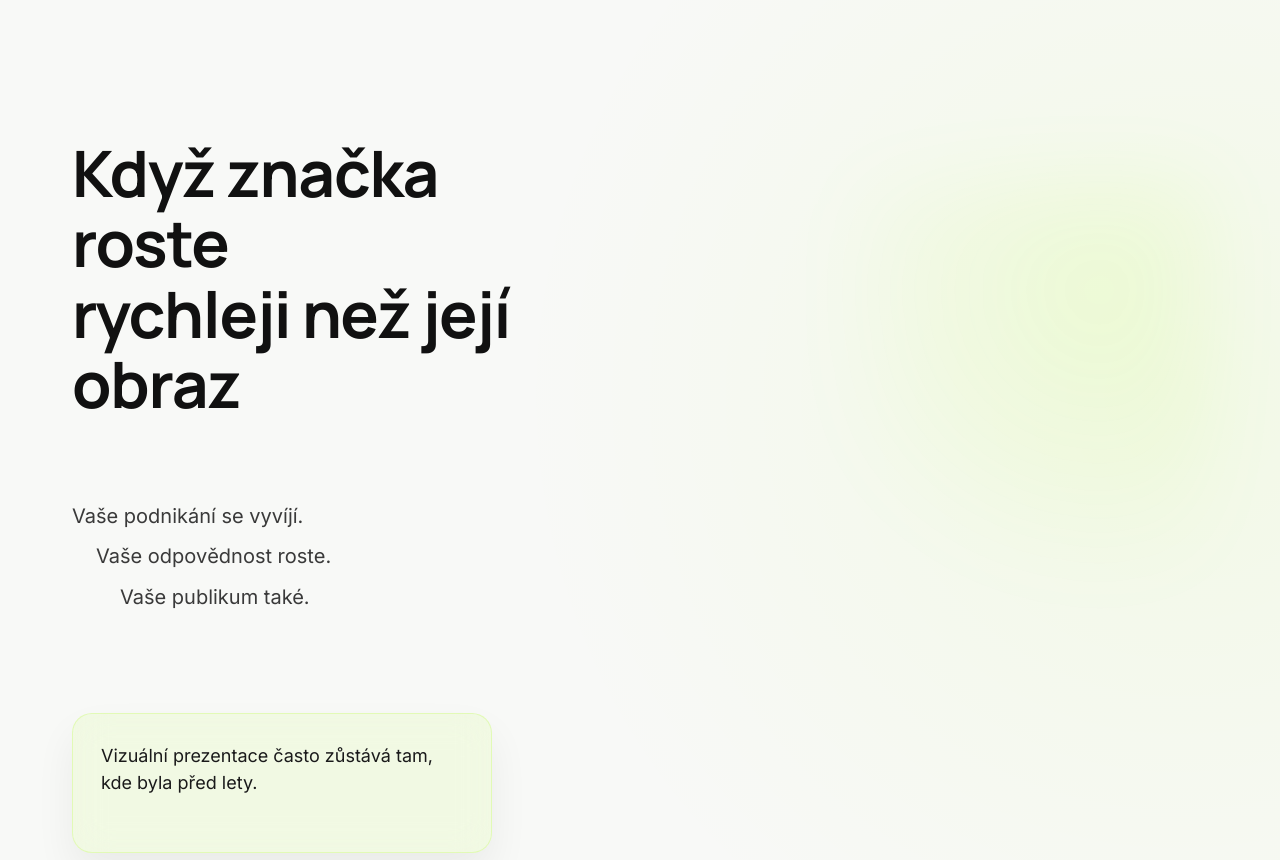
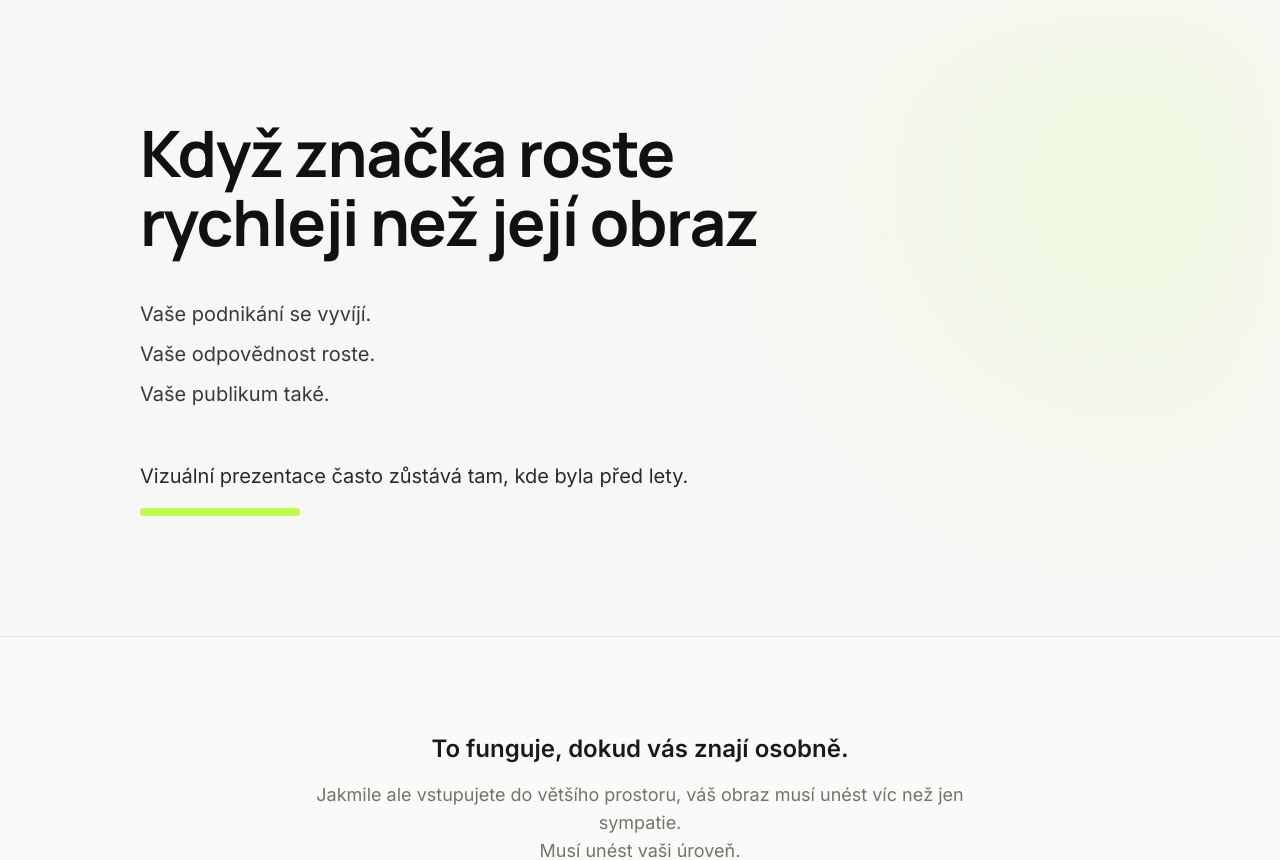
Before and after one commit to katarinabrics-eng/ai-content-studio, a Next.js app in the folder apps/content-studio/: page / in a window 1280 px wide. Shown: the part 746-1606 px from the top of the page. Built offline with nearby package versions, Linux system fonts and the light colour scheme.

Commit message:
refactor: refine HomePage manifest section with updated asymmetrical composition, improved text presentation, and enhanced background elements for better visual coherence and user engagement

```diff
--- a/apps/content-studio/src/app/page.tsx
+++ b/apps/content-studio/src/app/page.tsx
@@ -49,60 +49,62 @@ export default function HomePage() {
         </div>
       </section>
 
-      {/* BLOK 2 – Růst (text) → Stagnace (box) → Možnost (světlo). Dramaturgie. */}
+      {/* BLOK 2 – Asymetrická kompozice: textový pilíř + světelná hmota. Žádné boxy, žádné schody. */}
       <section
         id="manifest"
-        className="relative overflow-hidden py-[140px] min-h-[720px] lg:min-h-[780px]"
-        style={{
-          backgroundColor: "#F8F9F7",
-          backgroundImage: "radial-gradient(circle at 92% 40%, rgba(163, 255, 0, 0.07), transparent 50%)",
-        }}
+        className="relative min-h-[560px] overflow-hidden py-[120px]"
+        style={{ backgroundColor: "#F7F8F5" }}
       >
-        <div className="mx-auto grid max-w-[1200px] grid-cols-1 grid-rows-auto gap-x-12 gap-y-10 px-6 sm:px-8 lg:grid-cols-2 lg:items-start">
-          {/* Levá strana: nadpis → schody → skleněné okno */}
+        {/* Pravá strana: vertikální světelná hmota (absolute, 100 % výšky sekce) — desktop */}
+        <div
+          className="pointer-events-none absolute right-0 top-0 hidden h-full w-[520px] lg:block"
+          style={{
+            background: "radial-gradient(circle at 70% 30%, rgba(163, 255, 0, 0.18), transparent 65%)",
+            filter: "blur(50px)",
+            opacity: 0.5,
+          }}
+          aria-hidden
+        />
+        {/* Mobil: snížený světelný gradient (200px) pod obsahem */}
+        <div
+          className="pointer-events-none absolute bottom-0 left-0 right-0 h-[200px] lg:hidden"
+          style={{
+            background: "radial-gradient(circle at 80% 50%, rgba(163, 255, 0, 0.12), transparent 70%)",
+            filter: "blur(40px)",
+            opacity: 0.5,
+          }}
+          aria-hidden
+        />
+
+        {/* Textový pilíř: max-width 720px, margin-left 140px na desktopu */}
+        <div className="relative max-w-[720px] px-6 lg:ml-[140px] lg:px-0">
           <h2
-            className="order-1 max-w-[520px] font-bold leading-[1.1] text-[#111111] lg:col-start-1 lg:row-start-1"
-            style={{ fontSize: "clamp(2rem, 5vw, 64px)", marginBottom: "40px" }}
+            className="font-bold text-[#111111]"
+            style={{
+              fontSize: "clamp(2rem, 5vw, 64px)",
+              lineHeight: 1.08,
+              marginBottom: "40px",
+            }}
           >
             Když značka roste
             <br />
             rychleji než její obraz
           </h2>
           <div
-            className="order-2 lg:col-start-1 lg:row-start-2"
-            style={{ marginBottom: "60px" }}
+            className="space-y-1"
+            style={{ marginBottom: "48px" }}
           >
-            <p className="pl-0 text-[20px] leading-relaxed text-[#3A3A3A]">Vaše podnikání se vyvíjí.</p>
-            <p className="mt-2 pl-4 text-[20px] leading-relaxed text-[#3A3A3A] lg:pl-6">Vaše odpovědnost roste.</p>
-            <p className="mt-2 pl-8 text-[20px] leading-relaxed text-[#3A3A3A] lg:pl-12">Vaše publikum také.</p>
+            <p className="text-[20px] leading-[1.8] text-[#3A3A3A]">Vaše podnikání se vyvíjí.</p>
+            <p className="text-[20px] leading-[1.8] text-[#3A3A3A]">Vaše odpovědnost roste.</p>
+            <p className="text-[20px] leading-[1.8] text-[#3A3A3A]">Vaše publikum také.</p>
           </div>
-          {/* Skleněné okno – těžítko kompozice */}
+          {/* Problémová věta + limetkový pruh — uzavření sekce, ne box */}
+          <p className="text-[20px] leading-[1.6] text-[#2A2A2A]">
+            Vizuální prezentace často zůstává tam, kde byla před lety.
+          </p>
           <div
-            className="order-4 w-full max-w-[420px] rounded-[20px] px-7 py-7 lg:order-3 lg:col-start-1 lg:row-start-3"
-            style={{
-              background: "rgba(163, 255, 0, 0.08)",
-              backdropFilter: "blur(18px)",
-              WebkitBackdropFilter: "blur(18px)",
-              border: "1px solid rgba(163, 255, 0, 0.2)",
-              boxShadow: "0 20px 40px rgba(0,0,0,0.06)",
-              minHeight: "140px",
-            }}
-          >
-            <p className="text-[18px] leading-[1.5] text-[#1a1a1a]">
-              Vizuální prezentace často zůstává tam,
-              <br />
-              kde byla před lety.
-            </p>
-          </div>
-          {/* Pravá strana: vertikální světelný panel – „prostor budoucnosti“ */}
-          <div
-            className="order-3 mt-6 ml-auto h-[280px] w-full max-w-[360px] lg:order-4 lg:col-start-2 lg:row-span-3 lg:row-start-1 lg:mt-10 lg:h-[560px] lg:max-h-[560px] lg:w-[420px]"
-            style={{
-              background: "radial-gradient(circle at 70% 20%, rgba(163, 255, 0, 0.18), transparent 60%)",
-              filter: "blur(40px)",
-              opacity: 0.5,
-              borderRadius: "0",
-            }}
+            className="mt-4 h-2 w-40 rounded"
+            style={{ backgroundColor: "#A3FF00", opacity: 0.7 }}
             aria-hidden
           />
         </div>
```
